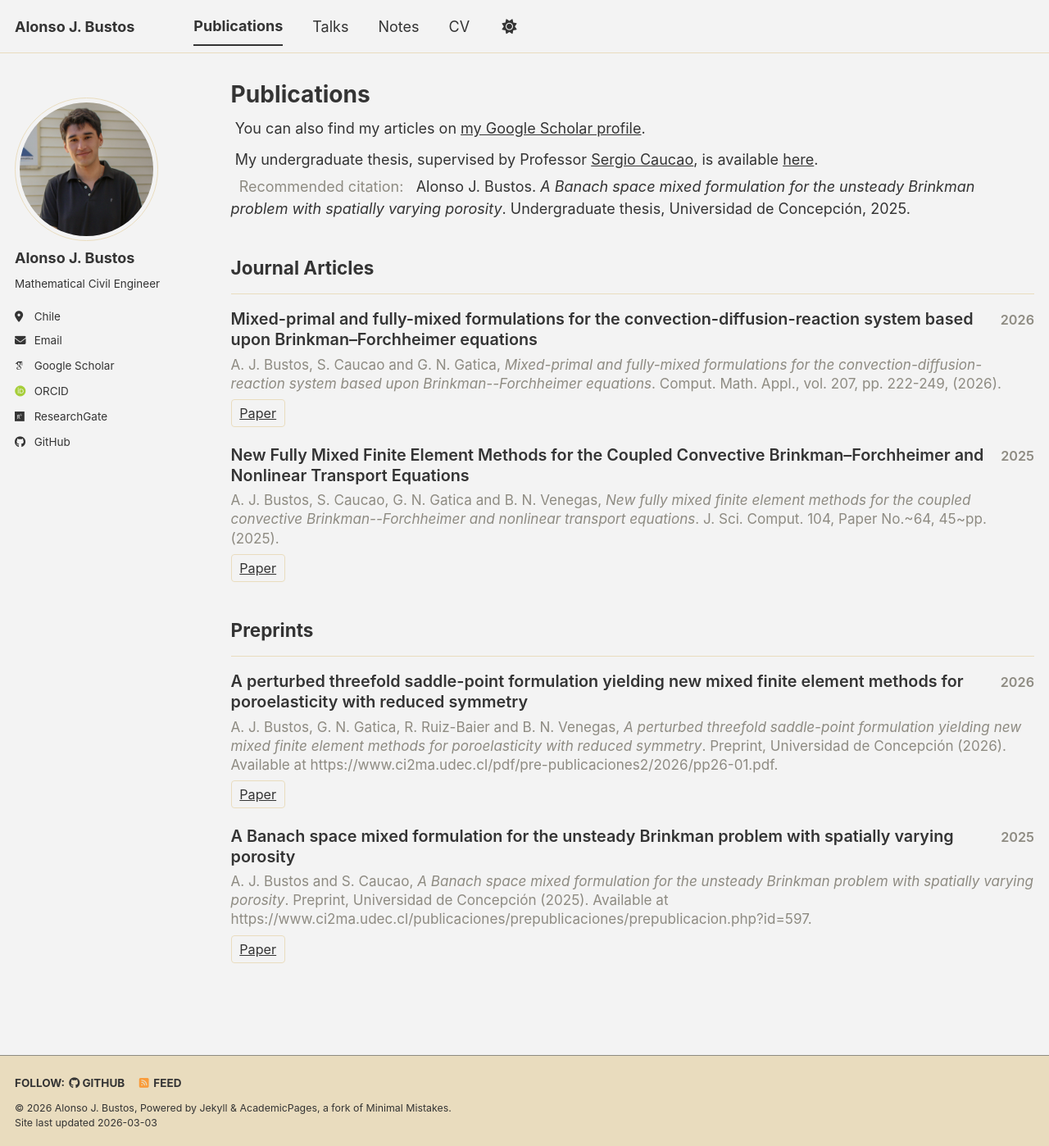
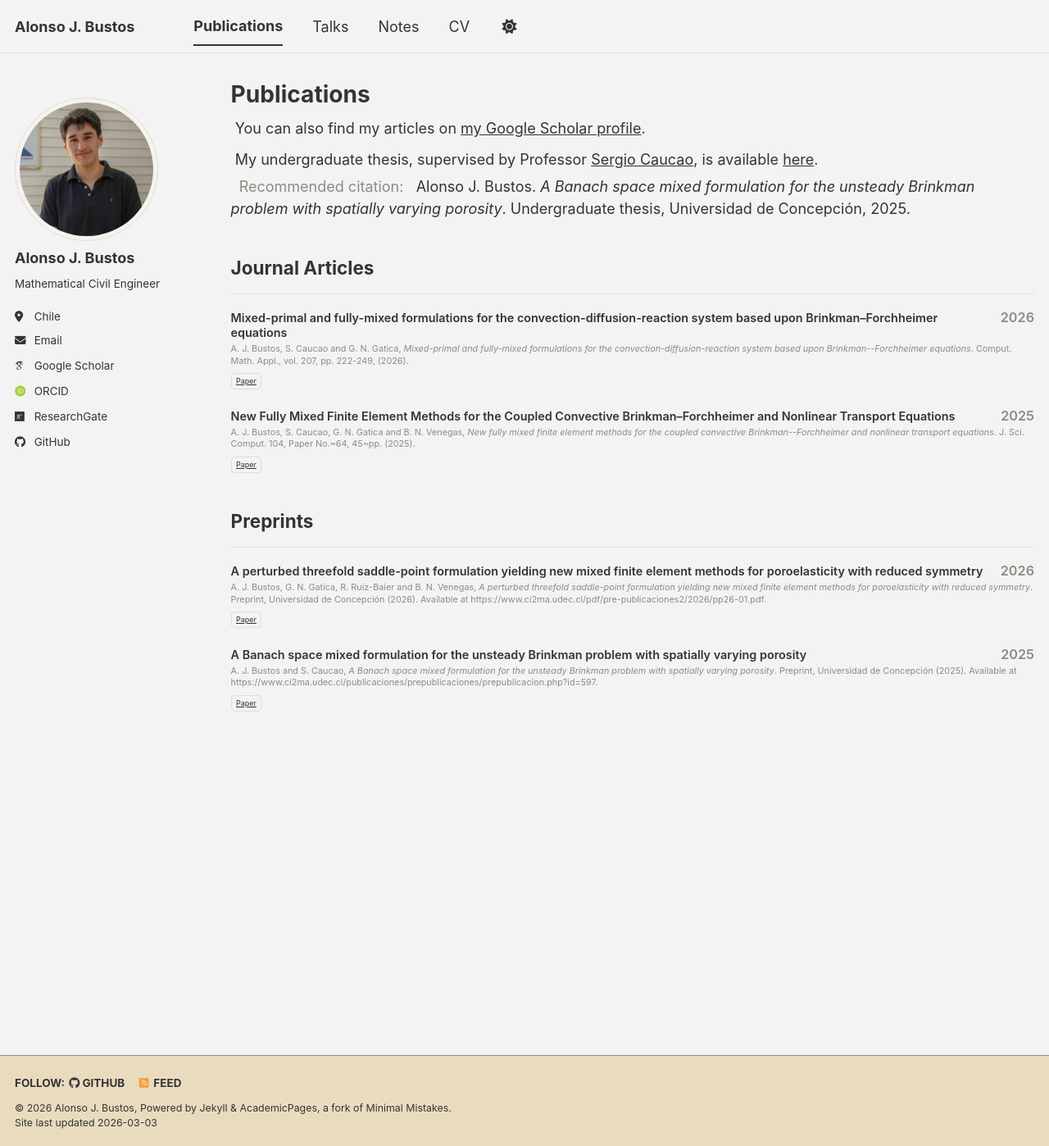
Before and after one commit to alonsojbustos/alonsojbustos.github.io, a Jekyll site: the page built from _pages/publications.html, in a window 1280 px wide and 1398 px high. Shown: the whole window at 82% size. Built offline with Jekyll 4.4.1, drawn with Linux system fonts in a browser that asks for light colours; some web fonts are replaced; a script bundle is joined from its source files by our own code; library files that are not in the unit come from our copies.

Commit message:
Update _custom.scss

```diff
--- a/_sass/_custom.scss
+++ b/_sass/_custom.scss
@@ -16,7 +16,7 @@
 .pub-title {
   font-weight: 600;
   line-height: 1.25;
-  font-size: 1.1rem;
+  font-size: 0.8rem;
 }
 
 .pub-title a { text-decoration: none; }
@@ -26,7 +26,7 @@
   margin-top: 0.35em;
   color: var(--global-text-color-light);
   line-height: 1.35;
-  font-size: 0.95rem;
+  font-size: 0.6rem;
 }
 
 .pub-button {
@@ -36,7 +36,7 @@
   border: 1px solid var(--global-border-color);
   border-radius: 4px;
   text-decoration: none;
-  font-size: 0.9rem;
+  font-size: 0.5rem;
 }
 
 .pub-button:hover { text-decoration: none; }
```
